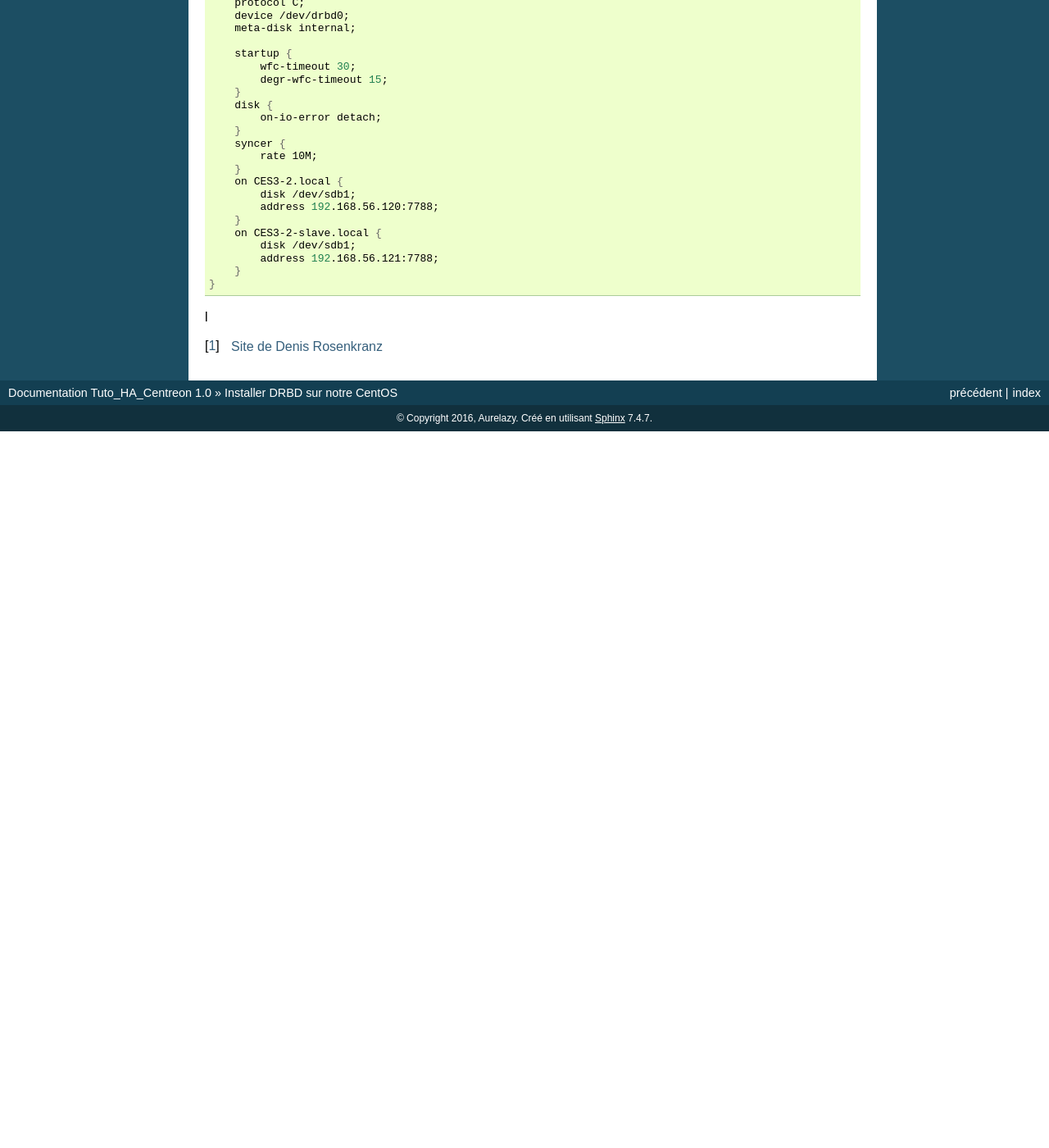
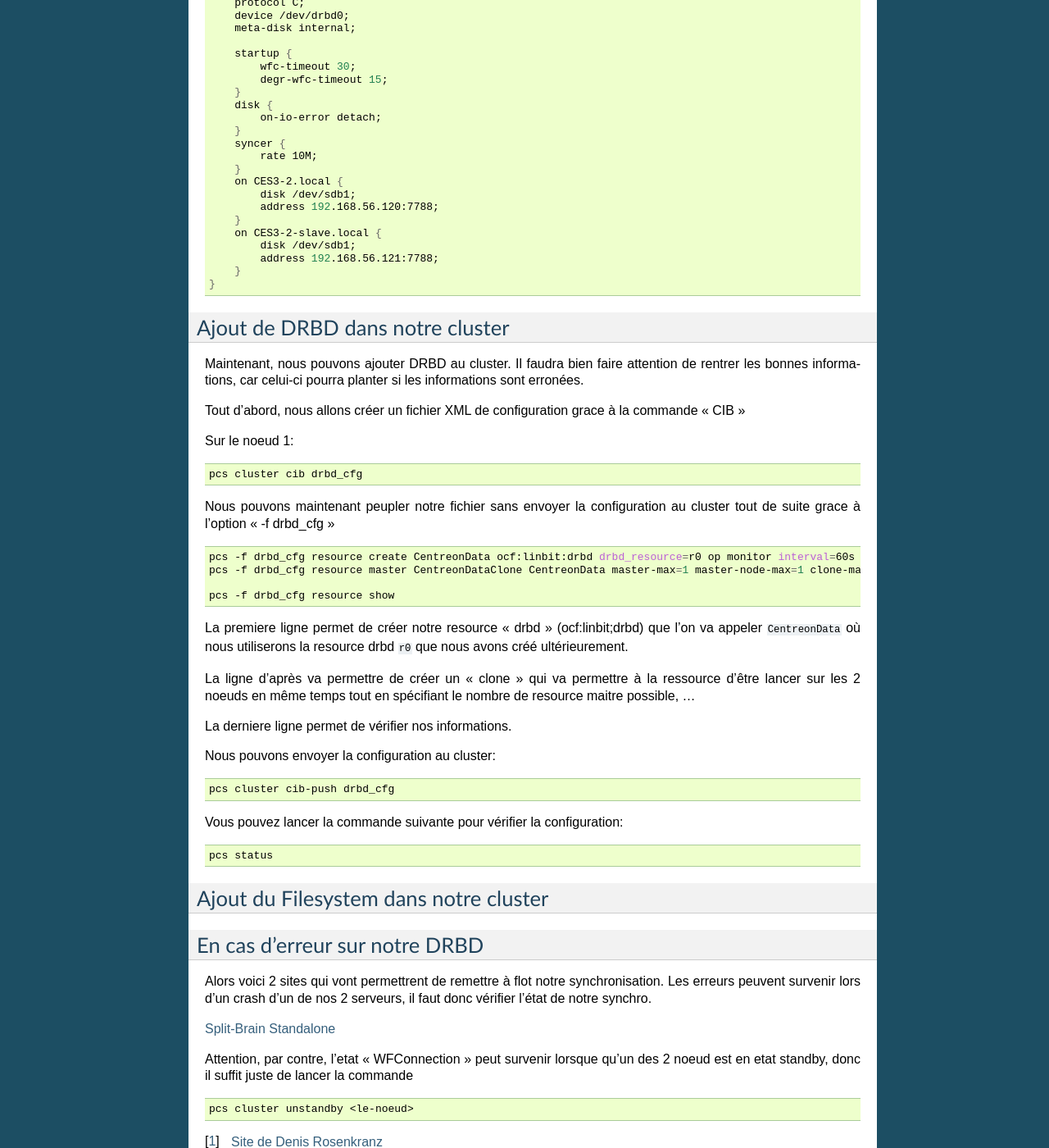
Before and after one commit to aurelazy/Tuto_HA_Centreon, a Sphinx documentation site: the page built from docs/Install_DRBD.rst, in a window 1280 px wide and 1400 px high, scrolled down 1595 px. Shown: the whole window at 82% size. Built offline with Sphinx 7.4.7, drawn with Linux system fonts in a browser that asks for light colours; before the commit the page ends 2121 px from its top, so only the background shows below that; some of the changed text lies outside the part shown.

Commit message:
Ajout de paragraphe DRBD

```diff
--- a/docs/Install_DRBD.rst
+++ b/docs/Install_DRBD.rst
@@ -123,6 +123,71 @@ Voici à quoi doit ressembler notre fichier (ATTENTION remplacez avec vos inform
     }
 
 
-l
+
+Ajout de DRBD dans notre cluster
+=================================
+
+Maintenant, nous pouvons ajouter DRBD au cluster.
+Il faudra bien faire attention de rentrer les bonnes informations, car celui-ci pourra planter si les informations sont erronées.
+
+Tout d'abord, nous allons créer un fichier XML de configuration grace à la commande "CIB"
+
+Sur le noeud 1:
+
+.. code-block:: bash
+
+    pcs cluster cib drbd_cfg
+
+
+Nous pouvons maintenant peupler notre fichier sans envoyer la configuration au cluster tout de suite grace à l'option "-f drbd_cfg"
+
+.. code-block:: bash
+
+    pcs -f drbd_cfg resource create CentreonData ocf:linbit:drbd drbd_resource=r0 op monitor interval=60s
+    pcs -f drbd_cfg resource master CentreonDataClone CentreonData master-max=1 master-node-max=1 clone-max=2 clone-node-max=1 notify=true
+
+    pcs -f drbd_cfg resource show
+
+
+La premiere ligne permet de créer notre resource "drbd" (ocf:linbit;drbd) que l'on va appeler ``CentreonData`` où nous utiliserons la resource drbd ``r0`` que nous avons créé ultérieurement.
+
+La ligne d'après va permettre de créer un "clone" qui va permettre à la ressource d'être lancer sur les 2 noeuds en même temps tout en spécifiant le nombre de resource maitre possible, ...
+
+La derniere ligne permet de vérifier nos informations.
+
+Nous pouvons envoyer la configuration au cluster:
+
+.. code-block:: bash
+
+    pcs cluster cib-push drbd_cfg
+
+Vous pouvez lancer la commande suivante pour vérifier la configuration:
+
+.. code-block:: bash
+
+    pcs status
+
+
+Ajout du Filesystem dans notre cluster
+========================================
+
+
+
+En cas d'erreur sur notre DRBD
+===============================
+
+Alors voici 2 sites qui vont permettrent de remettre à flot notre synchronisation.
+Les erreurs peuvent survenir lors d'un crash d'un de nos 2 serveurs, il faut donc vérifier l'état de notre synchro.
+
+`Split-Brain <https://www.hastexo.com/resources/hints-and-kinks/solve-drbd-split-brain-4-steps>`_
+`Standalone <https://www.guillaume-leduc.fr/recuperer-drbd-de-letat-standalone-unknown.html>`_
+
+Attention, par contre, l'etat "WFConnection" peut survenir lorsque qu'un des 2 noeud est en etat standby, donc il suffit juste de lancer la commande
+
+.. code-block:: bash
+
+    pcs cluster unstandby <le-noeud>
+
+
 
 .. [#f1] `Site de Denis Rosenkranz <http://denisrosenkranz.com/tuto-ha-drbd-sur-debian-6/>`_
```
Also changed, not shown: 2 other files.
